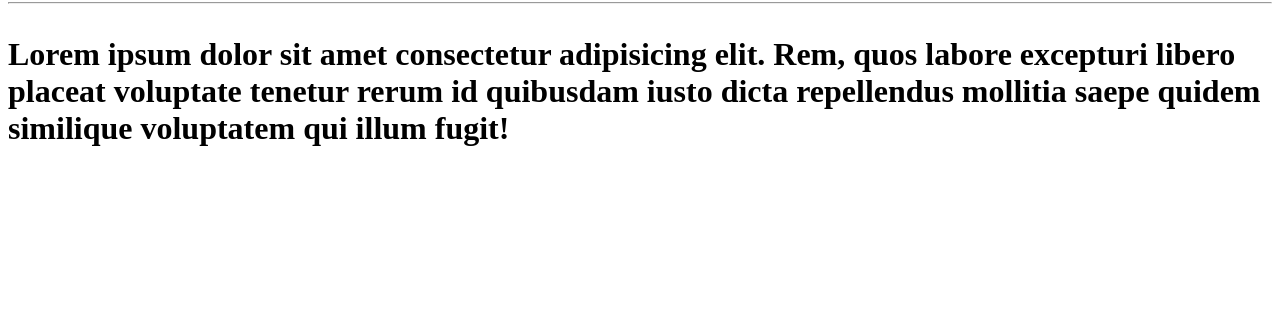
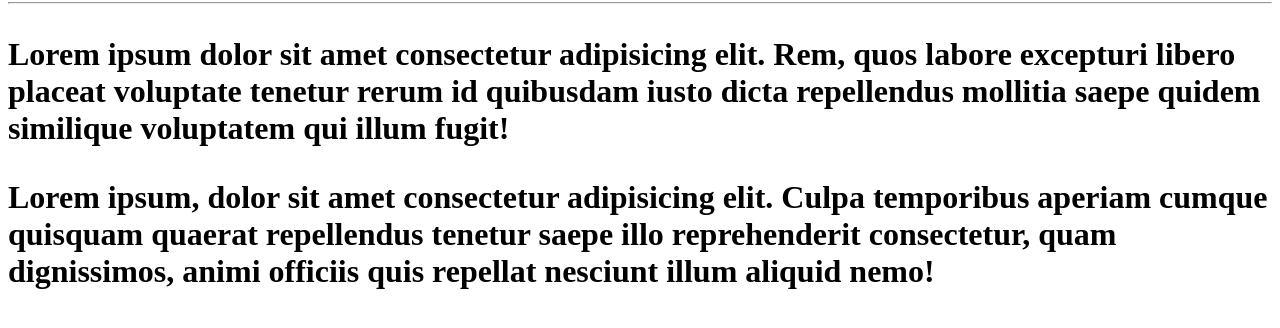
Before and after one commit to baronivitor2006-web/Meu-Repositorio, a plain HTML site: page site-exemplo/index.html in a window 1280 px wide. Shown: the part 78-406 px from the top of the page. Drawn offline with Linux system fonts and the light colour scheme.

Commit message:
Adicionei um parágrafo

```diff
--- a/site-exemplo/index.html
+++ b/site-exemplo/index.html
@@ -9,5 +9,6 @@
     <h1>Olá, Mundo<h1>
     <hr>
         <p>Lorem ipsum dolor sit amet consectetur adipisicing elit. Rem, quos labore excepturi libero placeat voluptate tenetur rerum id quibusdam iusto dicta repellendus mollitia saepe quidem similique voluptatem qui illum fugit!</p>
+        <p>Lorem ipsum, dolor sit amet consectetur adipisicing elit. Culpa temporibus aperiam cumque quisquam quaerat repellendus tenetur saepe illo reprehenderit consectetur, quam dignissimos, animi officiis quis repellat nesciunt illum aliquid nemo!</p>
 </body>
 </html>
```
